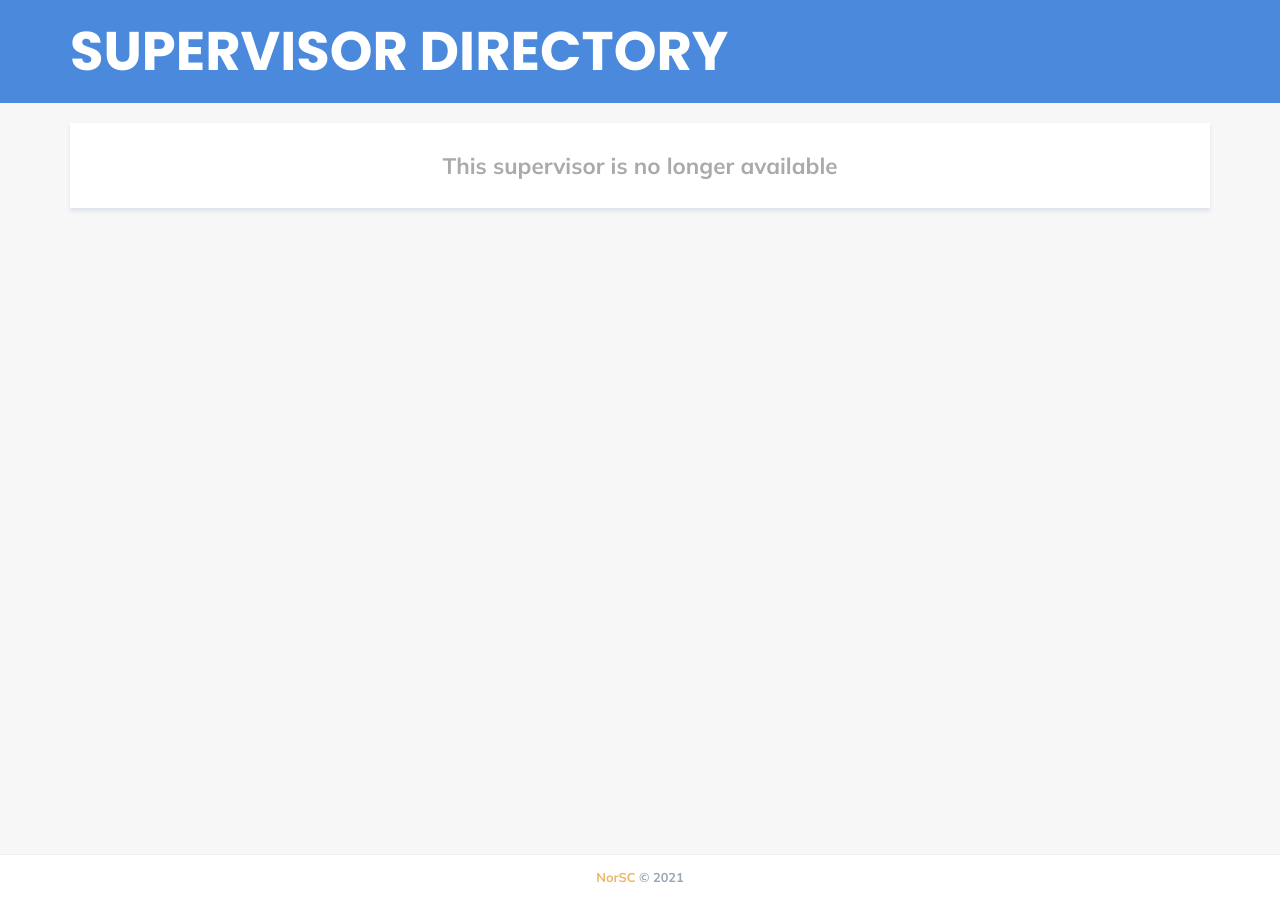
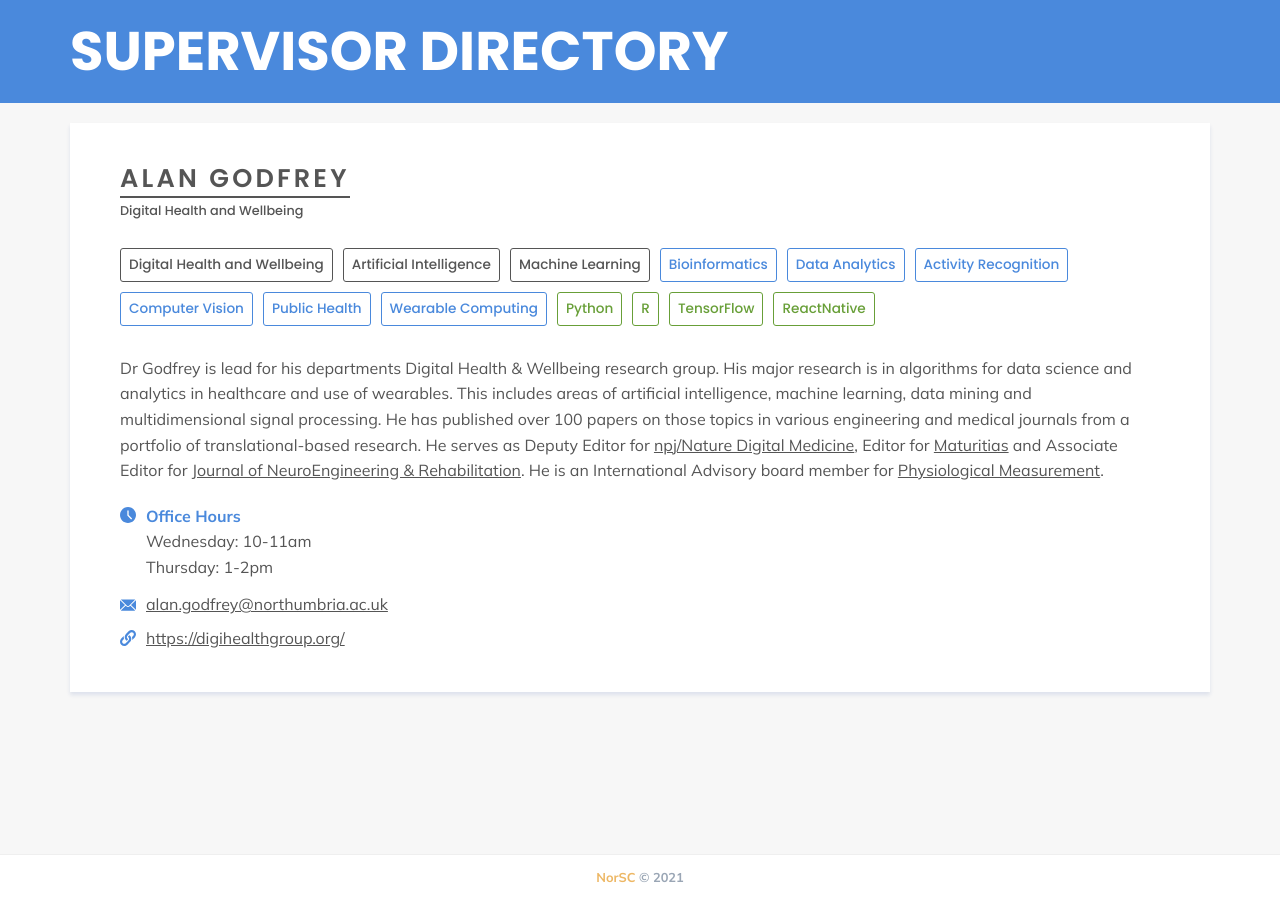
Before and after one commit to NorSC/supervisor-search, a Jekyll site: the page built from _supervisors/alan-godfrey.md, in a window 1280 px wide. Built offline with Jekyll 4.4.1, drawn with Linux system fonts in a browser that asks for light colours; a script that is not in the unit is left out.

Commit message:
Update Supervisors “alan-godfrey”

```diff
--- a/_supervisors/alan-godfrey.md
+++ b/_supervisors/alan-godfrey.md
@@ -26,7 +26,19 @@ technologies_languages:
   - R
   - TensorFlow
   - ReactNative
-additional_details: ""
+additional_details: Dr Godfrey is lead for his departments Digital Health &
+  Wellbeing research group. His major research is in algorithms for data science
+  and analytics in healthcare and use of wearables. This includes areas of
+  artificial intelligence, machine learning, data mining and multidimensional
+  signal processing. He has published over 100 papers on those topics in various
+  engineering and medical journals from a portfolio of translational-based
+  research. He serves as Deputy Editor for [npj/Nature Digital
+  Medicine](https://www.nature.com/npjdigitalmed/), Editor
+  for [Maturitias](https://www.journals.elsevier.com/maturitas) and Associate
+  Editor for [Journal of NeuroEngineering &
+  Rehabilitation](https://jneuroengrehab.biomedcentral.com/). He is an
+  International Advisory board member for [Physiological
+  Measurement](https://iopscience.iop.org/journal/0967-3334).
 additional_details_msc: Dr Godfrey is lead for his departments Digital Health &
   Wellbeing research group. His major research is in algorithms for data science
   and analytics in healthcare and use of wearables. This includes areas of
```
Also changed, not shown: other parts of _supervisors/alan-godfrey.md (+1 -1 lines).
